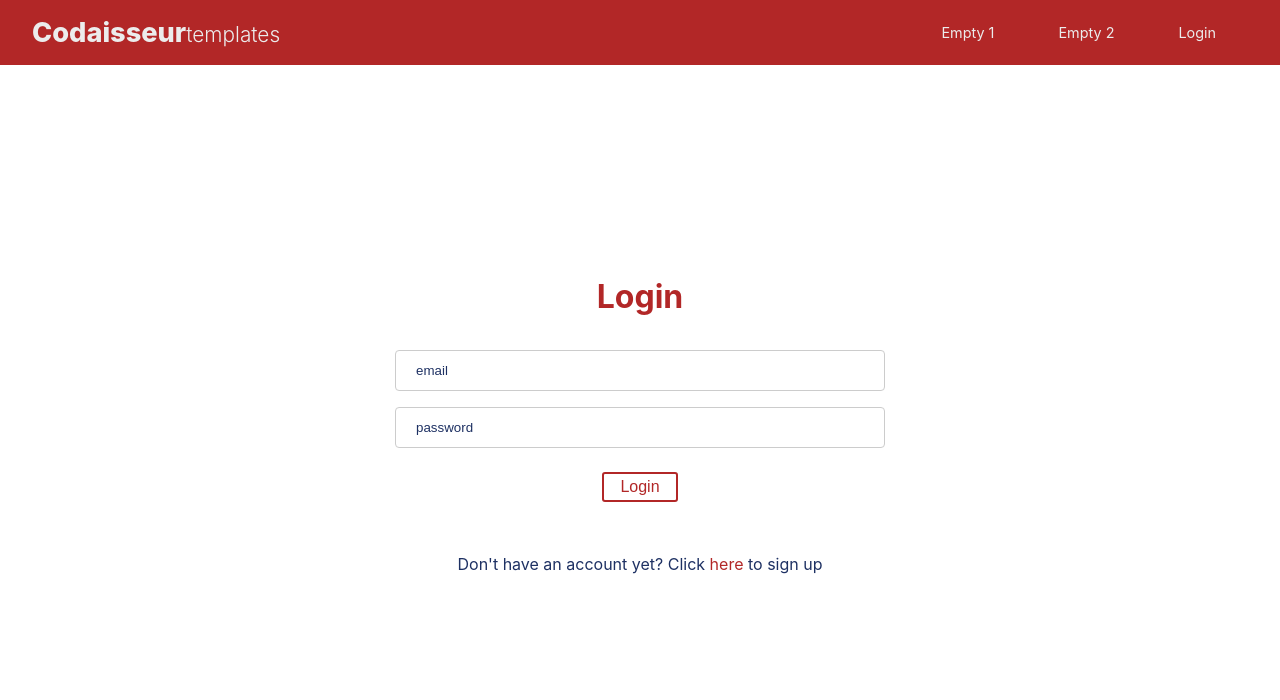
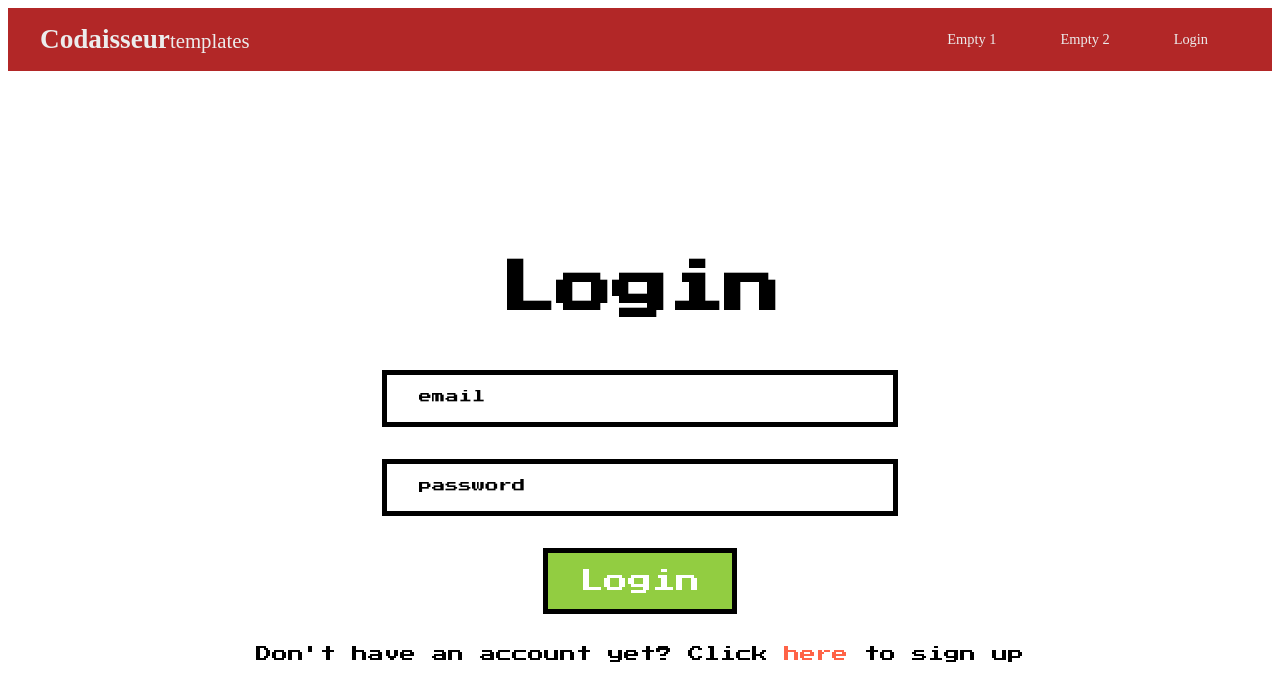
Before and after one commit to gonzalodutto/class60-team-project-game-client, a React (Create React App) app: page /login in a window 1280 px wide. Shown: the top 700 px of the page. Built offline with nearby package versions, Linux system fonts and the light colour scheme; no server answers.

Commit message:
General styling - with styled components

```diff
--- a/public/index.html
+++ b/public/index.html
@@ -10,6 +10,12 @@
       content="Web site created using create-react-app"
     />
     <link rel="apple-touch-icon" href="%PUBLIC_URL%/logo192.png" />
+    <link rel="preconnect" href="https://fonts.googleapis.com" />
+    <link rel="preconnect" href="https://fonts.gstatic.com" crossorigin />
+    <link
+      href="https://fonts.googleapis.com/css2?family=Press+Start+2P&display=swap"
+      rel="stylesheet"
+    />
     <!--
       manifest.json provides metadata used when your web app is installed on a
       user's mobile device or desktop. See https://developers.google.com/web/fundamentals/web-app-manifest/
--- a/src/index.css
+++ b/src/index.css
@@ -1,13 +1,13 @@
-body {
+/* body {
   margin: 0;
   font-family: -apple-system, BlinkMacSystemFont, 'Segoe UI', 'Roboto', 'Oxygen',
     'Ubuntu', 'Cantarell', 'Fira Sans', 'Droid Sans', 'Helvetica Neue',
     sans-serif;
   -webkit-font-smoothing: antialiased;
   -moz-osx-font-smoothing: grayscale;
-}
+} */
 
-code {
-  font-family: source-code-pro, Menlo, Monaco, Consolas, 'Courier New',
+/* code {
+  font-family: source-code-pro, Menlo, Monaco, Consolas, "Courier New",
     monospace;
-}
+} */
--- a/src/pages/Homepage.js
+++ b/src/pages/Homepage.js
@@ -1,26 +1,28 @@
-import { Title } from "../styled"
-import { Link } from "react-router-dom"
-import { LinkWord } from "../styled"
-import styled from "styled-components"
+import {
+  Container,
+  Title1,
+  Title2,
+  TextGame,
+  ButtonBlue,
+  ButtonGrn,
+  ButtonYel,
+  ButtonRed,
+} from "../styled";
 
 export const Homepage = () => {
-
   return (
     <Container>
-     <h3>Hello there 👋</h3>
-     <p>General information:</p>
-     <ul>
-      <li>Go to your backend and modify the config url</li>
-      <li>Make sure you clicked on the <b>use template</b> button on github</li>
-      <li>This template is using <a style={LinkWord} target="_blank" href="https://styled-components.com/">styled components</a>, you don't have to use it</li>
-      <li>You don't have to follow the folder structure, feel free to adapt to your own</li>
-      <li>Login and SignUp are already implemented</li>
-      <li>Modify this page to create your own homeepage</li>
-     </ul>
+      <Title1>Hello there</Title1>
+      <Title2>Hello there</Title2>
+      <TextGame>
+        This is a text to test how the font and font sizes are looking. What do
+        you think?
+      </TextGame>
+
+      <ButtonBlue>Restart</ButtonBlue>
+      <ButtonGrn>Start game</ButtonGrn>
+      <ButtonYel>Next game</ButtonYel>
+      <ButtonRed>Game over</ButtonRed>
     </Container>
-  )
-}
-
-const Container = styled.div`
-  margin: 20px
-`
+  );
+};
--- a/src/pages/Login.js
+++ b/src/pages/Login.js
@@ -1,21 +1,20 @@
-import styled from "styled-components"
-import { Button, Input, Title, LinkWord } from "../styled"
-import { Link } from "react-router-dom"
-import { useEffect, useState } from "react"
-import { useDispatch, useSelector } from "react-redux"
-import { useNavigate } from "react-router-dom"
-import { login } from "../store/user/thunks"
-import { selectToken } from "../store/user/selectors"
+import styled from "styled-components";
+import { ButtonGrn, Input, Title1, LinkWord, TextGame } from "../styled";
+import { Link } from "react-router-dom";
+import { useEffect, useState } from "react";
+import { useDispatch, useSelector } from "react-redux";
+import { useNavigate } from "react-router-dom";
+import { login } from "../store/user/thunks";
+import { selectToken } from "../store/user/selectors";
 
 export const Login = () => {
+  const [email, setEmail] = useState("");
+  const [password, setPassword] = useState("");
 
-  const [email, setEmail] = useState("")
-  const [password, setPassword] = useState("")
+  const dispatch = useDispatch();
+  const navigate = useNavigate();
 
-  const dispatch = useDispatch()
-  const navigate = useNavigate()
-
-  const token = useSelector(selectToken)
+  const token = useSelector(selectToken);
 
   useEffect(() => {
     if (token !== null) {
@@ -24,14 +23,14 @@ export const Login = () => {
   }, [token, navigate]);
 
   const submitForm = (e) => {
-    e.preventDefault()
-    dispatch(login(email, password))
-  }
+    e.preventDefault();
+    dispatch(login(email, password));
+  };
 
   return (
-    <div style={{textAlign: "center"}}>
+    <div style={{ textAlign: "center" }}>
       <Container>
-        <Title>Login</Title>
+        <Title1>Login</Title1>
         <form onSubmit={submitForm}>
           <Input
             placeholder="email"
@@ -44,25 +43,23 @@ export const Login = () => {
             value={password}
             onChange={(e) => setPassword(e.target.value)}
           />
-          <br/>
-          <Button type="submit">Login</Button>
+          <br />
+          <ButtonGrn type="submit">Login</ButtonGrn>
         </form>
-        <SubText>
-          Don't have an account yet? Click <Link to="/signup" style={LinkWord}>here</Link> to sign up
-        </SubText>
+        <TextGame>
+          Don't have an account yet? Click{" "}
+          <Link to="/signup" style={LinkWord}>
+            here
+          </Link>{" "}
+          to sign up
+        </TextGame>
       </Container>
     </div>
-  )
-}
+  );
+};
 
 const Container = styled.div`
-  display: 'flex';
-  flex-direction: 'column';
+  display: "flex";
+  flex-direction: "column";
   margin: 15%;
-`
-
-const SubText = styled.p`
-  text-align: center;
-  color: #1E3163;
-  padding: 20px 0px 5px 0px;
 `;
--- a/src/pages/SignUp.js
+++ b/src/pages/SignUp.js
@@ -1,21 +1,20 @@
-import styled from "styled-components"
-import { Button, Input, Title } from "../styled"
-import { useEffect, useState } from "react"
-import { useDispatch, useSelector } from "react-redux"
-import { useNavigate } from "react-router-dom"
-import { signUp } from "../store/user/thunks"
-import { selectToken } from "../store/user/selectors"
+import styled from "styled-components";
+import { ButtonGrn, Input, Title1 } from "../styled";
+import { useEffect, useState } from "react";
+import { useDispatch, useSelector } from "react-redux";
+import { useNavigate } from "react-router-dom";
+import { signUp } from "../store/user/thunks";
+import { selectToken } from "../store/user/selectors";
 
 export const SignUp = () => {
+  const [name, setName] = useState("");
+  const [email, setEmail] = useState("");
+  const [password, setPassword] = useState("");
 
-  const [name, setName] = useState("")
-  const [email, setEmail] = useState("")
-  const [password, setPassword] = useState("")
+  const dispatch = useDispatch();
+  const navigate = useNavigate();
 
-  const dispatch = useDispatch()
-  const navigate = useNavigate()
-
-  const token = useSelector(selectToken)
+  const token = useSelector(selectToken);
 
   useEffect(() => {
     if (token !== null) {
@@ -24,14 +23,14 @@ export const SignUp = () => {
   }, [token, navigate]);
 
   const submitForm = (e) => {
-    e.preventDefault()
-    dispatch(signUp(name, email, password))
-  }
+    e.preventDefault();
+    dispatch(signUp(name, email, password));
+  };
 
   return (
-    <div style={{textAlign: "center"}}>
+    <div style={{ textAlign: "center" }}>
       <Container>
-        <Title>Sign Up</Title>
+        <Title1>Sign Up</Title1>
         <form onSubmit={submitForm}>
           <Input
             placeholder="name"
@@ -49,16 +48,16 @@ export const SignUp = () => {
             value={password}
             onChange={(e) => setPassword(e.target.value)}
           />
-          <br/>
-          <Button type="submit">Sign Up</Button>
+          <br />
+          <ButtonGrn type="submit">Sign Up</ButtonGrn>
         </form>
       </Container>
     </div>
-  )
-}
+  );
+};
 
 const Container = styled.div`
-  display: 'flex';
-  flex-direction: 'column';
+  display: "flex";
+  flex-direction: "column";
   margin: 15%;
-`
+`;
--- a/src/styled/Button.js
+++ b/src/styled/Button.js
@@ -1,15 +1,57 @@
-import styled from "styled-components"
+import styled from "styled-components";
 
-export const Button = styled.button`
-  background: ${props => props.primary ? "#B22727" : "white"};
-  color: ${props => props.primary ? "white" : "#B22727"};
-  font-size: 1em;
-  margin: 1em;
-  padding: 0.25em 1em;
-  border: 2px solid #B22727;
-  border-radius: 3px;
+export const ButtonBlue = styled.button`
+  background: #02d9fa;
+  color: #ffffff;
+  font-family: "Press Start 2P", cursive;
+  font-size: 1.5rem;
+  margin: 1rem;
+  padding: 1rem 2rem;
+  border: 5px solid #000000;
 
-  &:hover{
-    border: 2px solid #1E3163
+  &:hover {
+    opacity: 80%;
   }
 `;
+
+export const ButtonGrn = styled.button`
+  background: #92cd41;
+  color: #ffffff;
+  font-family: "Press Start 2P", cursive;
+  font-size: 1.5rem;
+  margin: 1rem;
+  padding: 1rem 2rem;
+  border: 5px solid #000000;
+
+  &:hover {
+    opacity: 80%;
+  }
+`;
+
+export const ButtonYel = styled.button`
+  background: gold;
+  color: #ffffff;
+  font-family: "Press Start 2P", cursive;
+  font-size: 1.5rem;
+  margin: 1rem;
+  padding: 1rem 2rem;
+  border: 5px solid #000000;
+
+  &:hover {
+    opacity: 80%;
+  }
+`;
+
+export const ButtonRed = styled.button`
+  background: tomato;
+  color: #ffffff;
+  font-family: "Press Start 2P", cursive;
+  font-size: 1.5rem;
+  margin: 1rem;
+  padding: 1rem 2rem;
+  border: 5px solid #000000;
+
+  &:hover {
+    opacity: 80%;
+  }
+`;
--- /dev/null
+++ b/src/styled/Container.js
@@ -0,0 +1,6 @@
+import styled from "styled-components";
+
+export const Container = styled.div`
+  margin: 5rem;
+  text-align: center;
+`;
--- a/src/styled/Input.js
+++ b/src/styled/Input.js
@@ -1,13 +1,13 @@
-import styled from "styled-components"
+import styled from "styled-components";
 
 export const Input = styled.input`
   width: 50%;
-  padding: 12px 20px;
-  margin: 8px 0;
-  border: 1px solid #ccc;
-  border-radius: 4px;
+  padding: 1rem 2rem;
+  margin: 1rem 0;
+  border: 5px solid #000000;
 
   ::placeholder {
-    color: #1E3163;
+    color: #000000;
+    font-family: "Press Start 2P", cursive;
   }
 `;
--- a/src/styled/LinkWord.js
+++ b/src/styled/LinkWord.js
@@ -1,4 +1,4 @@
 export const LinkWord = {
   textDecoration: "none",
-  color: "#B22727"
-}
+  color: "tomato",
+};
--- /dev/null
+++ b/src/styled/Text.js
@@ -0,0 +1,12 @@
+import styled from "styled-components";
+
+export const TextReg = styled.p`
+  text-align: center;
+  font-size: 1.25rem;
+`;
+
+export const TextGame = styled.p`
+  text-align: center;
+  font-size: 1rem;
+  font-family: "Press Start 2P", cursive;
+`;
--- a/src/styled/Title.js
+++ b/src/styled/Title.js
@@ -1,7 +1,13 @@
-import styled from "styled-components"
+import styled from "styled-components";
 
-export const Title = styled.h1`
+export const Title1 = styled.h1`
   text-align: center;
-  color: #B22727;
-  padding: 20px 0px 5px 0px;
+  font-family: "Press Start 2P", cursive;
+  font-size: 3.5rem;
 `;
+
+export const Title2 = styled.h2`
+  text-align: center;
+  font-family: "Press Start 2P", cursive;
+  font-size: 2.5rem;
+`;
```
Also changed, not shown: src/styled/index.js (+6 -4 lines).
